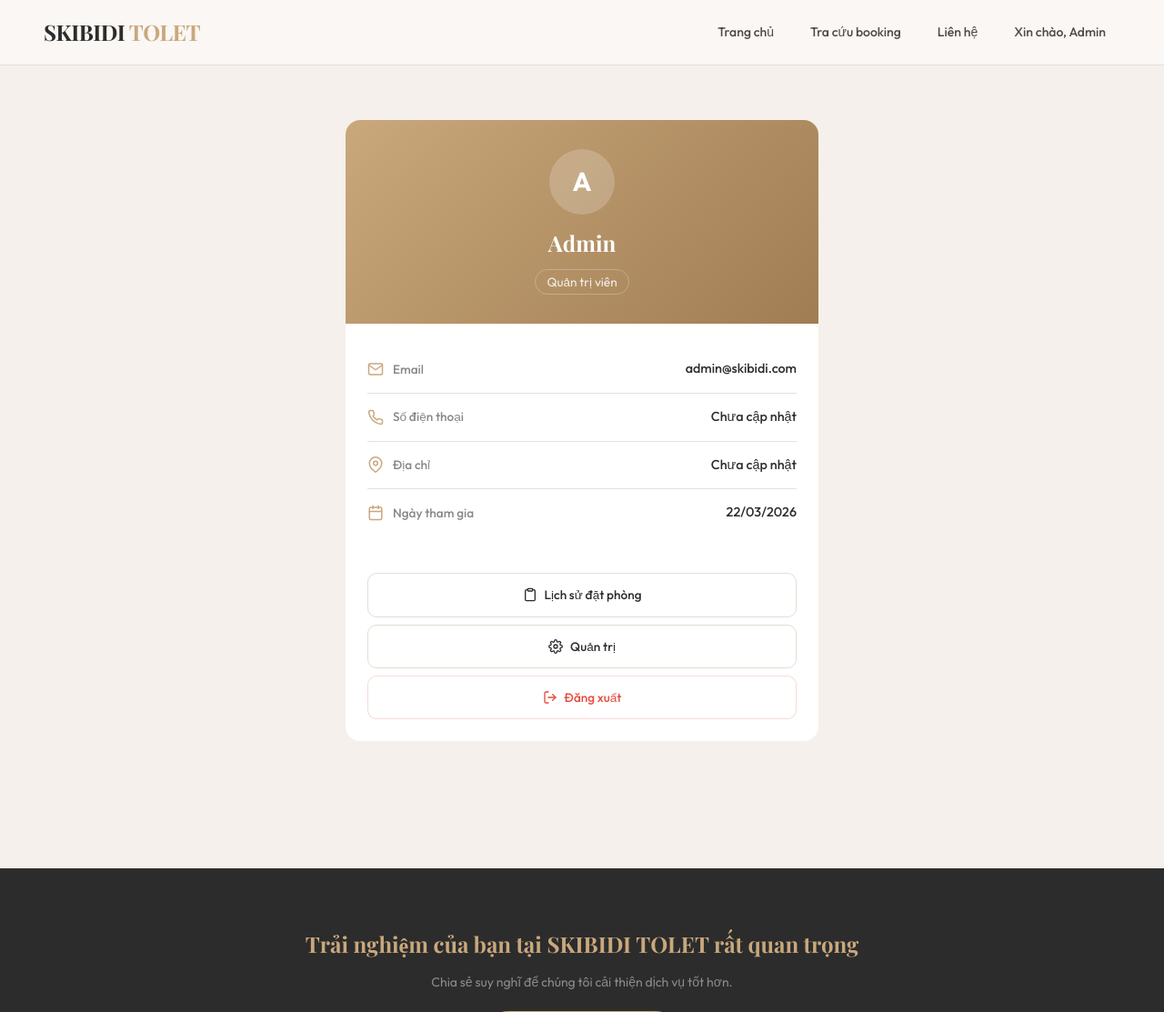
After one commit to HoangAn-DEV/HS-Project, a PHP site: page /homestay/pages/user/account.php in a window 1280 px wide. The commit adds this page. Shown: the top 1113 px of the page at 91% size. Run offline with PHP 8.4, Linux system fonts and the light colour scheme; a user stored in the database is signed in; data comes from the database, SQL or seed files in the repository.

Commit message:
them profile account

```diff
--- a/api/room_action.php
+++ b/api/room_action.php
@@ -84,7 +84,7 @@ switch ($action) {
         // isset() = checkbox có được tick không (tick → gửi value, không tick → không gửi)
         $active = isset($_POST['is_active']) ? 1 : 0; // 1 = hiện, 0 = ẩn
 
-        // UPDATE = cập nhật hàng có id khớp
+        // UPDATE phòng trong DB
         $stmt = $conn->prepare(
             "UPDATE rooms SET slug=?, prefix=?, name=?, description=?,
              price_morning=?, price_afternoon=?, price_overnight=?,
--- a/assets/css/main.css
+++ b/assets/css/main.css
@@ -163,6 +163,156 @@ nav .nav-admin {
 nav .nav-admin:hover {
     background: var(--warm);
     color: var(--white);
+}
+
+/* ============================================================
+   TRANG THÔNG TIN TÀI KHOẢN (account.php)
+   ============================================================ */
+
+/* Bọc ngoài toàn trang — nền cát nhạt, padding trên dưới */
+.account-page {
+    padding: 60px 20px;
+    min-height: 60vh;
+    background: var(--sand);
+}
+/* Container chính — thẻ trắng bo góc, giới hạn chiều rộng */
+.account-container {
+    max-width: 520px;
+    margin: 0 auto;
+    background: var(--white);
+    border-radius: 16px;
+    box-shadow: var(--shadow);
+    overflow: hidden;
+}
+
+/* -- Phần đầu: avatar + tên + vai trò -- */
+/* Nền gradient vàng ấm (warm color) */
+.account-header {
+    padding: 32px 24px;
+    text-align: center;
+    background: linear-gradient(135deg, var(--warm) 0%, var(--warm-dk) 100%);
+    color: var(--white);
+}
+/* Avatar tròn — hiện chữ cái đầu tên, nền mờ kính */
+.account-avatar {
+    width: 72px;
+    height: 72px;
+    border-radius: 50%;
+    background: rgba(255,255,255,0.2);
+    display: flex;
+    align-items: center;
+    justify-content: center;
+    font-size: 1.8rem;
+    font-weight: 700;
+    margin: 0 auto 12px;
+    backdrop-filter: blur(4px);
+}
+/* Họ tên — font tiêu đề Playfair Display */
+.account-name {
+    font-family: 'Playfair Display', serif;
+    font-size: 1.5rem;
+    font-weight: 700;
+    margin-bottom: 4px;
+}
+/* Vai trò (VD: "Khách hàng" / "Quản trị viên") */
+.account-role {
+    font-size: 0.85rem;
+    opacity: 0.85;
+    display: inline-block;
+    padding: 2px 12px;
+    border: 1px solid rgba(255,255,255,0.3);
+    border-radius: 20px;
+    margin-top: 4px;
+}
+
+/* -- Phần thân: các dòng thông tin chi tiết -- */
+.account-body {
+    padding: 24px;
+}
+/* Mỗi dòng: label (icon + tên) + giá trị */
+.account-row {
+    display: flex;
+    justify-content: space-between;
+    align-items: center;
+    padding: 14px 0;
+}
+/* Đường kẻ ngăn cách giữa các dòng */
+.account-row + .account-row {
+    border-top: 1px solid var(--sand-dk);
+}
+/* Label: icon + text nằm ngang */
+.account-label {
+    display: flex;
+    align-items: center;
+    gap: 10px;
+    font-size: 0.85rem;
+    color: var(--text-muted, #888);
+    font-weight: 500;
+}
+/* Icon màu vàng ấm */
+.account-label svg {
+    color: var(--warm);
+    flex-shrink: 0;
+}
+/* Giá trị (email, SĐT, v.v.) — căn phải */
+.account-value {
+    font-size: 0.9rem;
+    color: var(--charcoal);
+    font-weight: 500;
+    text-align: right;
+}
+
+/* -- Phần cuối: các nút hành động -- */
+.account-actions {
+    padding: 16px 24px 24px;
+    display: flex;
+    flex-direction: column;
+    gap: 8px;
+}
+/* Nút chung — bo góc, căn giữa, icon + text */
+.account-btn {
+    display: flex;
+    align-items: center;
+    justify-content: center;
+    gap: 8px;
+    padding: 12px;
+    font-size: 0.85rem;
+    font-weight: 500;
+    text-decoration: none;
+    border-radius: 10px;
+    border: 1px solid var(--border);
+    color: var(--charcoal);
+    background: var(--white);
+    transition: all 0.15s ease;
+}
+.account-btn:hover {
+    background: var(--sand);
+    border-color: var(--warm);
+}
+/* Nút đăng xuất — viền đỏ, chữ đỏ */
+.account-btn-logout {
+    color: #e74c3c;
+    border-color: rgba(231,76,60,0.2);
+}
+.account-btn-logout:hover {
+    background: rgba(231,76,60,0.06);
+    border-color: #e74c3c;
+}
+
+/* Responsive — mobile */
+@media (max-width: 768px) {
+    .account-page {
+        padding: 30px 12px;
+    }
+    .account-row {
+        flex-direction: column;
+        align-items: flex-start;
+        gap: 4px;
+    }
+    .account-value {
+        text-align: left;
+        padding-left: 28px;         /* Thụt vào để thẳng hàng với text label */
+    }
 }
 
 /* Nút hamburger (chỉ hiển thị trên mobile) */
--- a/assets/js/main.js
+++ b/assets/js/main.js
@@ -35,6 +35,7 @@ document.addEventListener('DOMContentLoaded', () => {
             });
         });
     }
+
 });
 
 
--- a/includes/header.php
+++ b/includes/header.php
@@ -21,6 +21,7 @@ if (!function_exists('is_logged_in')) {
 $page_title = $page_title ?? 'SKIBIDI TOLET HOMESTAY'; // Tiêu đề trang
 $extra_css  = $extra_css  ?? [];                         // Mảng CSS bổ sung
 $base_url   = defined('BASE_URL') ? BASE_URL : '/homestay/'; // Đường dẫn gốc
+
 ?>
 <!DOCTYPE html>
 <!-- lang="vi" = trang web bằng tiếng Việt (giúp trình duyệt + SEO) -->
@@ -69,21 +70,9 @@ $base_url   = defined('BASE_URL') ? BASE_URL : '/homestay/'; // Đường dẫn
         <!-- href="#lien-he" = cuộn xuống phần footer có id="lien-he" -->
         <a href="#lien-he">Liên hệ</a>
 
-        <?php if (is_logged_in()): // Nếu đã đăng nhập → hiện tên + nút đăng xuất ?>
-            <!-- Bấm → đến trang lịch sử đặt phòng cá nhân -->
-            <a href="<?= $base_url ?>pages/user/my_bookings.php">
-                Xin chào, <?= e(current_user()['name']) // Hiện tên user ?>
-            </a>
-
-            <?php if (is_admin()): // Nếu là admin → thêm link vào trang quản trị ?>
-                <!-- class="nav-admin" → CSS highlight nút này khác biệt -->
-                <a href="<?= $base_url ?>pages/admin/dashboard.php" class="nav-admin">
-                    ⚙ Quản trị
-                </a>
-            <?php endif; // Kết thúc kiểm tra admin ?>
-
-            <!-- Bấm → chạy logout.php (hủy session + chuyển về login) -->
-            <a href="<?= $base_url ?>pages/auth/logout.php">Đăng xuất</a>
+        <?php if (is_logged_in()): // Nếu đã đăng nhập → hiện link "Xin chào, [Tên]" dẫn đến trang tài khoản ?>
+            <!-- Bấm vào → chuyển sang trang thông tin tài khoản (account.php) -->
+            <a href="<?= $base_url ?>pages/user/account.php">Xin chào, <?= e(current_user()['name']) ?></a>
 
         <?php else: // Nếu chưa đăng nhập → hiện link đăng nhập ?>
             <a href="<?= $base_url ?>pages/auth/login.php">Đăng nhập</a>
--- /dev/null
+++ b/pages/user/account.php
@@ -0,0 +1,123 @@
+<?php
+/**
+ * ============================================================
+ * pages/user/account.php — Trang thông tin tài khoản cá nhân
+ * ============================================================
+ * Hiển thị thông tin chi tiết của user đang đăng nhập:
+ * - Họ tên, email, số điện thoại, địa chỉ
+ * - Vai trò (Quản trị viên / Khách hàng)
+ * - Ngày tạo tài khoản
+ *
+ * Yêu cầu: phải đăng nhập (require_login)
+ */
+
+require_once __DIR__ . '/../../includes/auth.php';
+
+// Bắt buộc đăng nhập — nếu chưa login → chuyển về trang đăng nhập
+require_login();
+
+// Lấy ID user từ session
+$user_id = (int) current_user()['id'];
+
+// Query thông tin đầy đủ từ bảng users
+$stmt = db()->prepare("SELECT name, email, phone, address, role, created_at FROM users WHERE id = ? LIMIT 1");
+$stmt->bind_param('i', $user_id);
+$stmt->execute();
+$user = $stmt->get_result()->fetch_assoc();
+
+// Nếu không tìm thấy user → về trang chủ
+if (!$user) {
+    header('Location: ' . (defined('BASE_URL') ? BASE_URL : '/homestay/'));
+    exit;
+}
+
+// Render header + nav
+$page_title = 'Thông tin tài khoản';
+require_once __DIR__ . '/../../includes/header.php';
+?>
+
+<!-- ===== NỘI DUNG TRANG THÔNG TIN TÀI KHOẢN ===== -->
+<section class="account-page">
+    <div class="account-container">
+
+        <!-- Phần đầu: avatar + tên + vai trò -->
+        <div class="account-header">
+            <!-- Avatar tròn — hiện chữ cái đầu tên (mb_substr hỗ trợ tiếng Việt) -->
+            <div class="account-avatar">
+                <?= mb_substr($user['name'], 0, 1, 'UTF-8') ?>
+            </div>
+            <h1 class="account-name"><?= e($user['name']) ?></h1>
+            <!-- Hiện vai trò: admin → "Quản trị viên", user → "Khách hàng" -->
+            <span class="account-role"><?= $user['role'] === 'admin' ? 'Quản trị viên' : 'Khách hàng' ?></span>
+        </div>
+
+        <!-- Phần thân: các dòng thông tin chi tiết -->
+        <div class="account-body">
+
+            <!-- Dòng email -->
+            <div class="account-row">
+                <div class="account-label">
+                    <!-- SVG icon thư -->
+                    <svg width="18" height="18" viewBox="0 0 24 24" fill="none" stroke="currentColor" stroke-width="2" stroke-linecap="round" stroke-linejoin="round"><path d="M4 4h16c1.1 0 2 .9 2 2v12c0 1.1-.9 2-2 2H4c-1.1 0-2-.9-2-2V6c0-1.1.9-2 2-2z"/><polyline points="22,6 12,13 2,6"/></svg>
+                    Email
+                </div>
+                <div class="account-value"><?= e($user['email'] ?? 'Chưa cập nhật') ?></div>
+            </div>
+
+            <!-- Dòng số điện thoại -->
+            <div class="account-row">
+                <div class="account-label">
+                    <!-- SVG icon điện thoại -->
+                    <svg width="18" height="18" viewBox="0 0 24 24" fill="none" stroke="currentColor" stroke-width="2" stroke-linecap="round" stroke-linejoin="round"><path d="M22 16.92v3a2 2 0 01-2.18 2 19.79 19.79 0 01-8.63-3.07 19.5 19.5 0 01-6-6 19.79 19.79 0 01-3.07-8.67A2 2 0 014.11 2h3a2 2 0 012 1.72 12.84 12.84 0 00.7 2.81 2 2 0 01-.45 2.11L8.09 9.91a16 16 0 006 6l1.27-1.27a2 2 0 012.11-.45 12.84 12.84 0 002.81.7A2 2 0 0122 16.92z"/></svg>
+                    Số điện thoại
+                </div>
+                <div class="account-value"><?= e($user['phone'] ?? 'Chưa cập nhật') ?></div>
+            </div>
+
+            <!-- Dòng địa chỉ -->
+            <div class="account-row">
+                <div class="account-label">
+                    <!-- SVG icon vị trí -->
+                    <svg width="18" height="18" viewBox="0 0 24 24" fill="none" stroke="currentColor" stroke-width="2" stroke-linecap="round" stroke-linejoin="round"><path d="M21 10c0 7-9 13-9 13s-9-6-9-13a9 9 0 0118 0z"/><circle cx="12" cy="10" r="3"/></svg>
+                    Địa chỉ
+                </div>
+                <div class="account-value"><?= e($user['address'] ?? 'Chưa cập nhật') ?></div>
+            </div>
+
+            <!-- Dòng ngày tạo tài khoản -->
+            <div class="account-row">
+                <div class="account-label">
+                    <!-- SVG icon lịch -->
+                    <svg width="18" height="18" viewBox="0 0 24 24" fill="none" stroke="currentColor" stroke-width="2" stroke-linecap="round" stroke-linejoin="round"><rect x="3" y="4" width="18" height="18" rx="2" ry="2"/><line x1="16" y1="2" x2="16" y2="6"/><line x1="8" y1="2" x2="8" y2="6"/><line x1="3" y1="10" x2="21" y2="10"/></svg>
+                    Ngày tham gia
+                </div>
+                <!-- date() format: d/m/Y = ngày/tháng/năm, strtotime chuyển text→timestamp -->
+                <div class="account-value"><?= date('d/m/Y', strtotime($user['created_at'])) ?></div>
+            </div>
+        </div>
+
+        <!-- Phần cuối: các nút hành động -->
+        <div class="account-actions">
+            <a href="<?= $base_url ?>pages/user/my_bookings.php" class="account-btn">
+                <!-- SVG icon clipboard -->
+                <svg width="16" height="16" viewBox="0 0 24 24" fill="none" stroke="currentColor" stroke-width="2" stroke-linecap="round" stroke-linejoin="round"><path d="M16 4h2a2 2 0 012 2v14a2 2 0 01-2 2H6a2 2 0 01-2-2V6a2 2 0 012-2h2"/><rect x="8" y="2" width="8" height="4" rx="1"/></svg>
+                Lịch sử đặt phòng
+            </a>
+            <?php if (is_admin()): // Nếu là admin → thêm nút vào trang quản trị ?>
+            <a href="<?= $base_url ?>pages/admin/dashboard.php" class="account-btn">
+                <!-- SVG icon bánh răng -->
+                <svg width="16" height="16" viewBox="0 0 24 24" fill="none" stroke="currentColor" stroke-width="2" stroke-linecap="round" stroke-linejoin="round"><circle cx="12" cy="12" r="3"/><path d="M19.4 15a1.65 1.65 0 00.33 1.82l.06.06a2 2 0 01-2.83 2.83l-.06-.06a1.65 1.65 0 00-1.82-.33 1.65 1.65 0 00-1 1.51V21a2 2 0 01-4 0v-.09A1.65 1.65 0 009 19.4a1.65 1.65 0 00-1.82.33l-.06.06a2 2 0 01-2.83-2.83l.06-.06A1.65 1.65 0 004.68 15a1.65 1.65 0 00-1.51-1H3a2 2 0 010-4h.09A1.65 1.65 0 004.6 9a1.65 1.65 0 00-.33-1.82l-.06-.06a2 2 0 012.83-2.83l.06.06A1.65 1.65 0 009 4.68a1.65 1.65 0 001-1.51V3a2 2 0 014 0v.09a1.65 1.65 0 001 1.51 1.65 1.65 0 001.82-.33l.06-.06a2 2 0 012.83 2.83l-.06.06A1.65 1.65 0 0019.4 9a1.65 1.65 0 001.51 1H21a2 2 0 010 4h-.09a1.65 1.65 0 00-1.51 1z"/></svg>
+                Quản trị
+            </a>
+            <?php endif; ?>
+            <a href="<?= $base_url ?>pages/auth/logout.php" class="account-btn account-btn-logout">
+                <!-- SVG icon đăng xuất -->
+                <svg width="16" height="16" viewBox="0 0 24 24" fill="none" stroke="currentColor" stroke-width="2" stroke-linecap="round" stroke-linejoin="round"><path d="M9 21H5a2 2 0 01-2-2V5a2 2 0 012-2h4"/><polyline points="16 17 21 12 16 7"/><line x1="21" y1="12" x2="9" y2="12"/></svg>
+                Đăng xuất
+            </a>
+        </div>
+
+    </div>
+</section>
+
+<?php require_once __DIR__ . '/../../includes/footer.php'; ?>
--- a/sql/schema.sql
+++ b/sql/schema.sql
@@ -81,6 +81,8 @@ CREATE TABLE IF NOT EXISTS bookings (
     tong_cuoi   INT          NOT NULL DEFAULT 0,
     trang_thai  ENUM('cho_xac_nhan','da_thanh_toan','da_huy')
                 NOT NULL DEFAULT 'cho_xac_nhan',
+    cccd_truoc  VARCHAR(255) DEFAULT NULL,       -- Đường dẫn ảnh CCCD mặt trước
+    cccd_sau    VARCHAR(255) DEFAULT NULL,       -- Đường dẫn ảnh CCCD mặt sau
     ghi_chu     TEXT         DEFAULT NULL,       -- Admin ghi chú thêm
     created_at  DATETIME NOT NULL DEFAULT CURRENT_TIMESTAMP,
     updated_at  DATETIME NOT NULL DEFAULT CURRENT_TIMESTAMP ON UPDATE CURRENT_TIMESTAMP,
```
Also changed, not shown: api/booking_action.php (+32 -0 lines), api/process_booking.php (+68 -0 lines), assets/css/admin.css (+13 -1 lines), assets/js/admin.js (+51 -26 lines), includes/admin_header.php (+8 -4 lines), pages/admin/rooms.php (+4 -3 lines), sql/add_cccd_columns.sql (added, +8 -0 lines), README.md, uploads/cccd/.htaccess (added), uploads/rooms/room-test.jpg (added), 1 other file.
